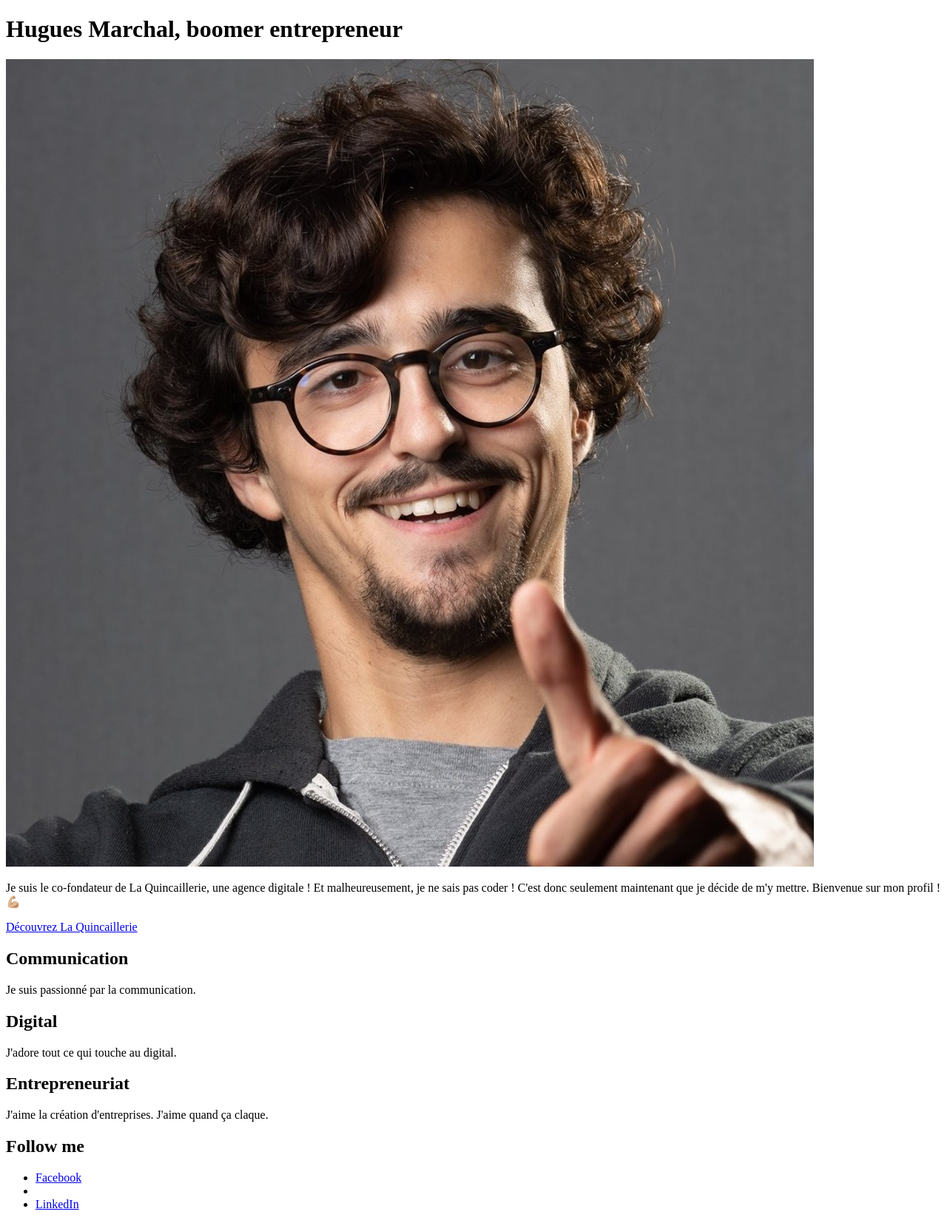
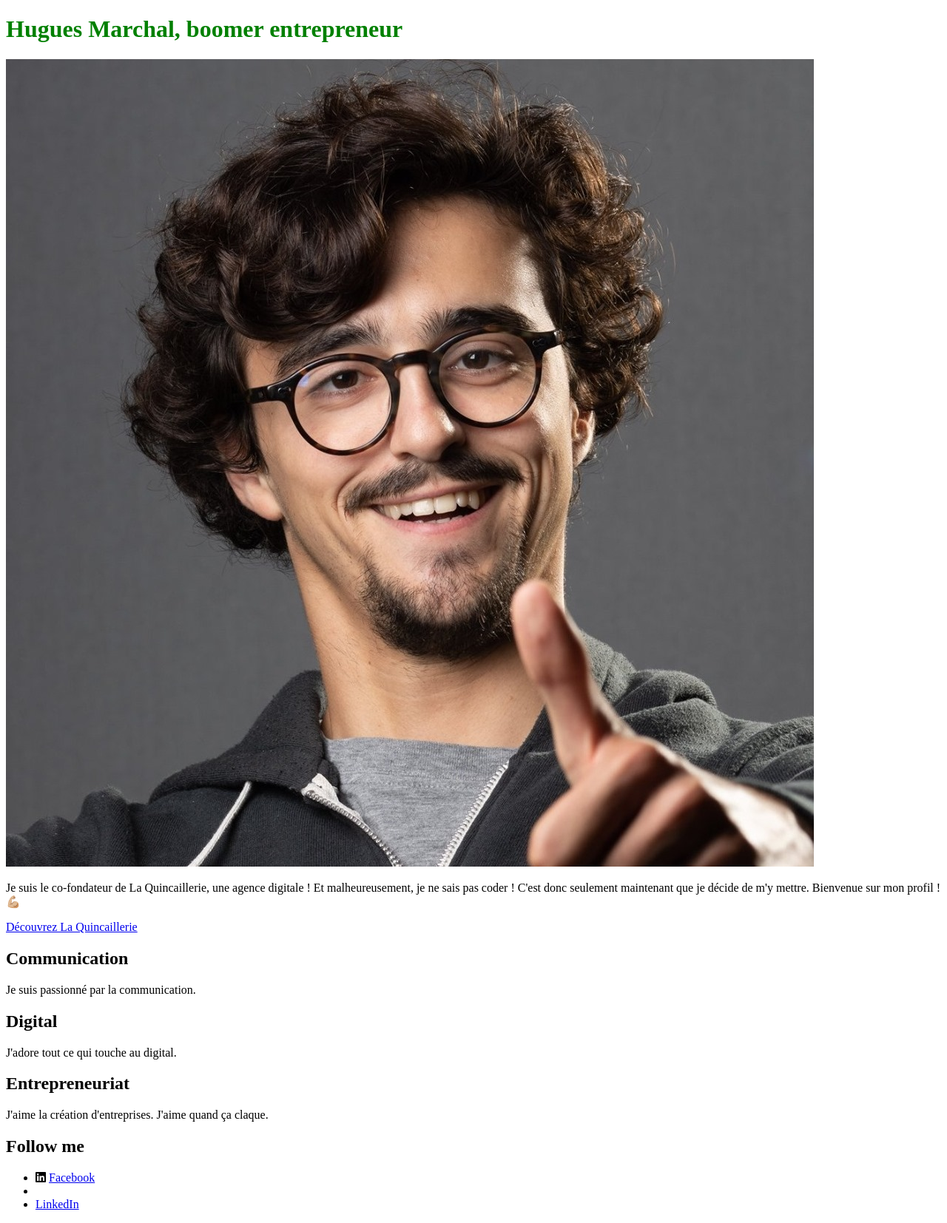
Before and after one commit to huguesmarchal/huguesmarchal.github.io, a plain HTML site: page index.html in a window 1280 px wide. Shown: the whole page at 74% size. Drawn offline with Linux system fonts and the light colour scheme.

Commit message:
Passage au CSS

```diff
--- a/index.html
+++ b/index.html
@@ -5,6 +5,10 @@
 		<title>Hugues Marchal's profile</title>
 		<meta name="description" content ="This is the profile of Hugues Marchal">
 		<meta charset="utf-8">
+		<link rel="stylesheet" type="text/css" href="style.css">
+
+		<!-- FontAwesone -->
+		<script src="https://kit.fontawesome.com/befcc0e6c5.js" crossorigin="anonymous"></script>
 	</head>
 
 	<body>
@@ -35,6 +39,7 @@
 
 			<ul>
 				<li>
+					<i class="fab fa-linkedin"></i>
 					<a href="https://facebook.com/hug.marchal/" target="blank">Facebook</a>
 				</li>
 				<li>
--- a/style.css
+++ b/style.css
@@ -0,0 +1,5 @@
+h1	{
+	color: green;
+	font-size: 20px
+	font: Montserrat;
+}
```
Also changed, not shown: 1 other file.
